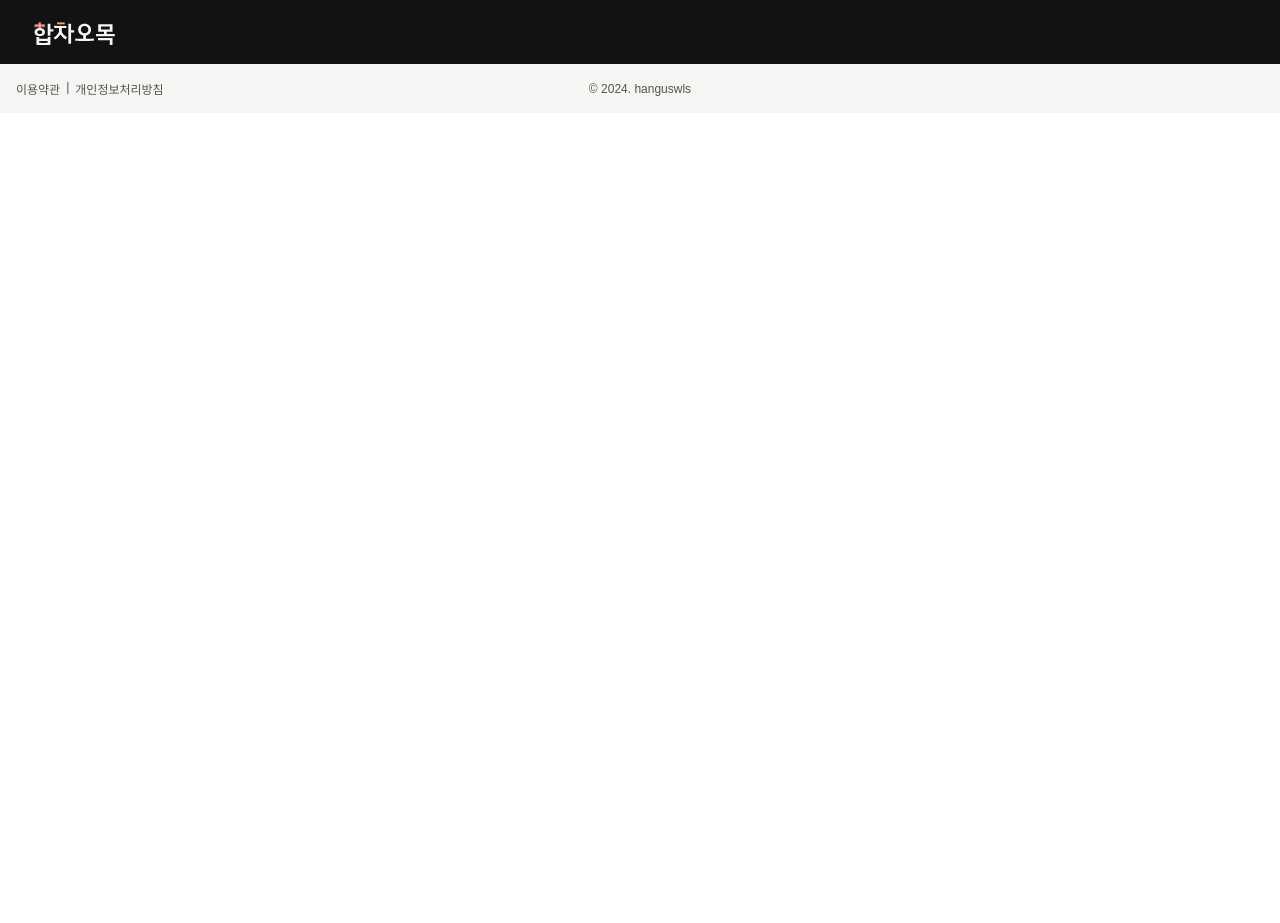
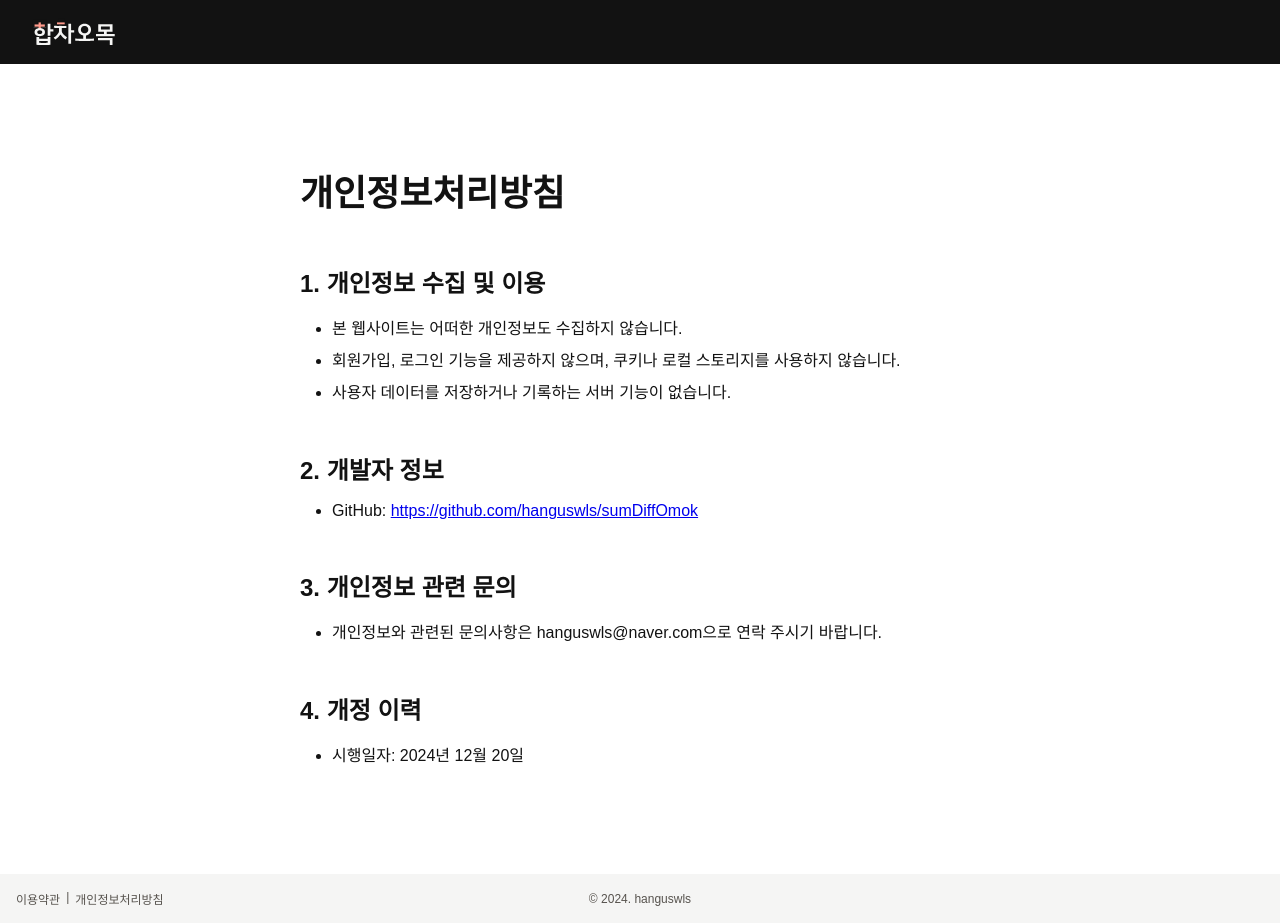
Before and after one commit to hanguswls/sum-diff-gomoku, a React (Vite) app: page /privacy in a window 1280 px wide. Before the commit the page ends 800 px from the top, so only its background shows below. Built offline with nearby package versions, Linux system fonts and the light colour scheme.

Commit message:
feat: add Privacy Policy page and update app routes

```diff
--- a/src/App.tsx
+++ b/src/App.tsx
@@ -4,6 +4,7 @@ import Header from './components/layout/header/Header'
 import { Layout } from './components/layout/Layout.styles'
 import Game from './pages/game/Game'
 import Rule from './pages/rule/Rule'
+import PrivacyPolicy from './pages/legal/PrivacyPolicy'
 
 function App() {
 
@@ -14,6 +15,7 @@ function App() {
         <Routes>
           <Route path='/' element={<Game />} />
           <Route path='/rule' element={<Rule />} />
+          <Route path='/privacy' element={<PrivacyPolicy />} />
         </Routes>
         <Footer />
       </Layout>
--- /dev/null
+++ b/src/pages/legal/PrivacyPolicy.tsx
@@ -0,0 +1,44 @@
+import { Container, Content, Contents, Header, Item, List, SubTitle, Title } from "../SharedStyles.styles";
+
+function PrivacyPolicy() {
+  return (
+    <Container>
+      <Header>
+        <Title>개인정보처리방침</Title>
+      </Header>
+      <Contents>
+        <Content>
+          <SubTitle>1. 개인정보 수집 및 이용</SubTitle>
+          <List>
+            <Item>본 웹사이트는 어떠한 개인정보도 수집하지 않습니다.</Item>
+            <Item>회원가입, 로그인 기능을 제공하지 않으며, 쿠키나 로컬 스토리지를 사용하지 않습니다.</Item>
+            <Item>사용자 데이터를 저장하거나 기록하는 서버 기능이 없습니다.</Item>
+          </List>
+        </Content>
+        <Content>
+          <SubTitle>2. 개발자 정보</SubTitle>
+          <List>
+            <Item>
+              GitHub:{" "}
+              <a href="https://github.com/hanguswls/sumDiffOmok" target="_blank" rel="noopener noreferrer">https://github.com/hanguswls/sumDiffOmok</a>
+            </Item>
+          </List>
+        </Content>
+        <Content>
+          <SubTitle>3. 개인정보 관련 문의</SubTitle>
+          <List>
+            <Item>개인정보와 관련된 문의사항은 hanguswls@naver.com으로 연락 주시기 바랍니다.</Item>
+          </List>
+        </Content>
+        <Content>
+          <SubTitle>4. 개정 이력</SubTitle>
+          <List>
+            <Item>시행일자: 2024년 12월 20일</Item>
+          </List>
+        </Content>
+      </Contents>
+    </Container>
+  );
+}
+
+export default PrivacyPolicy;
```
